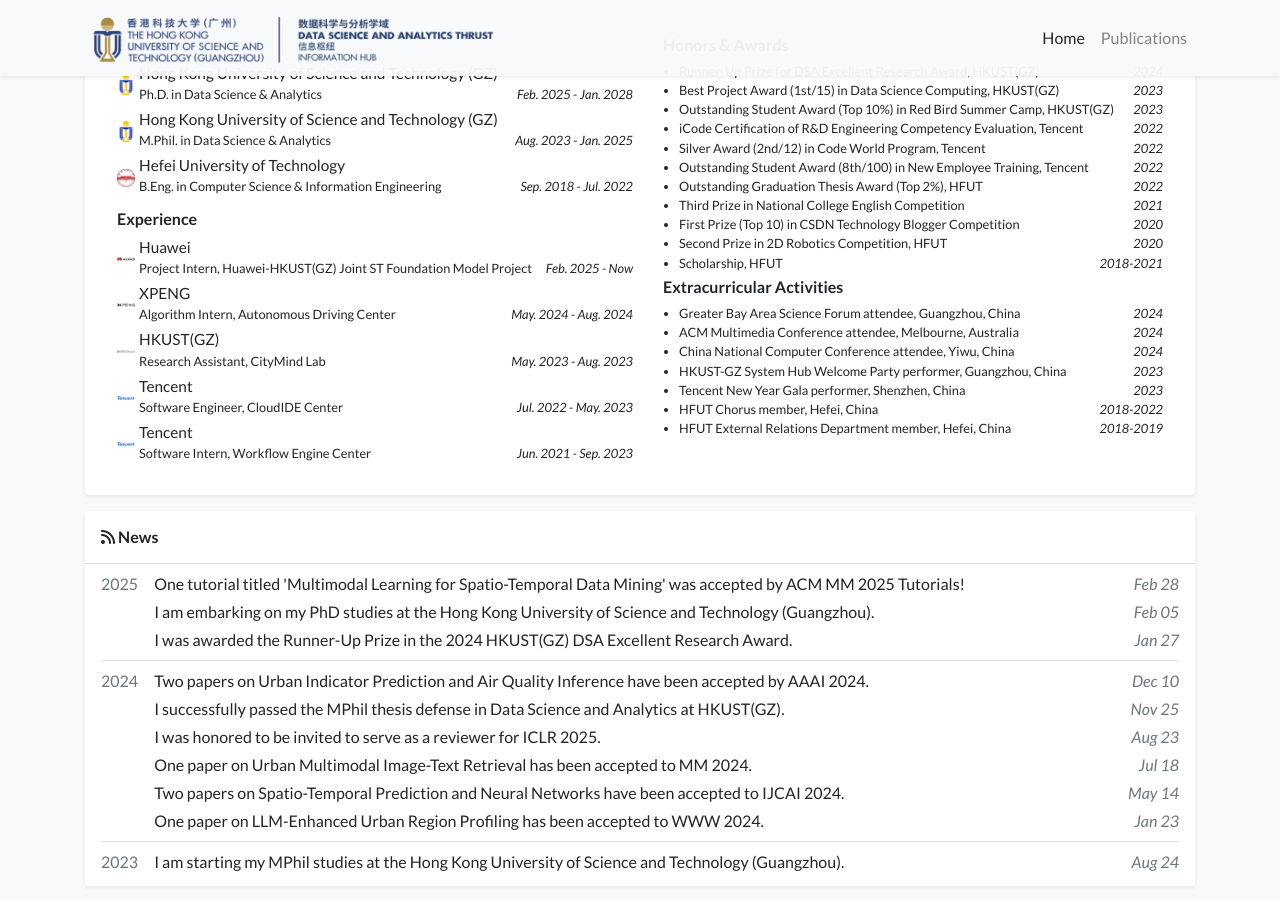
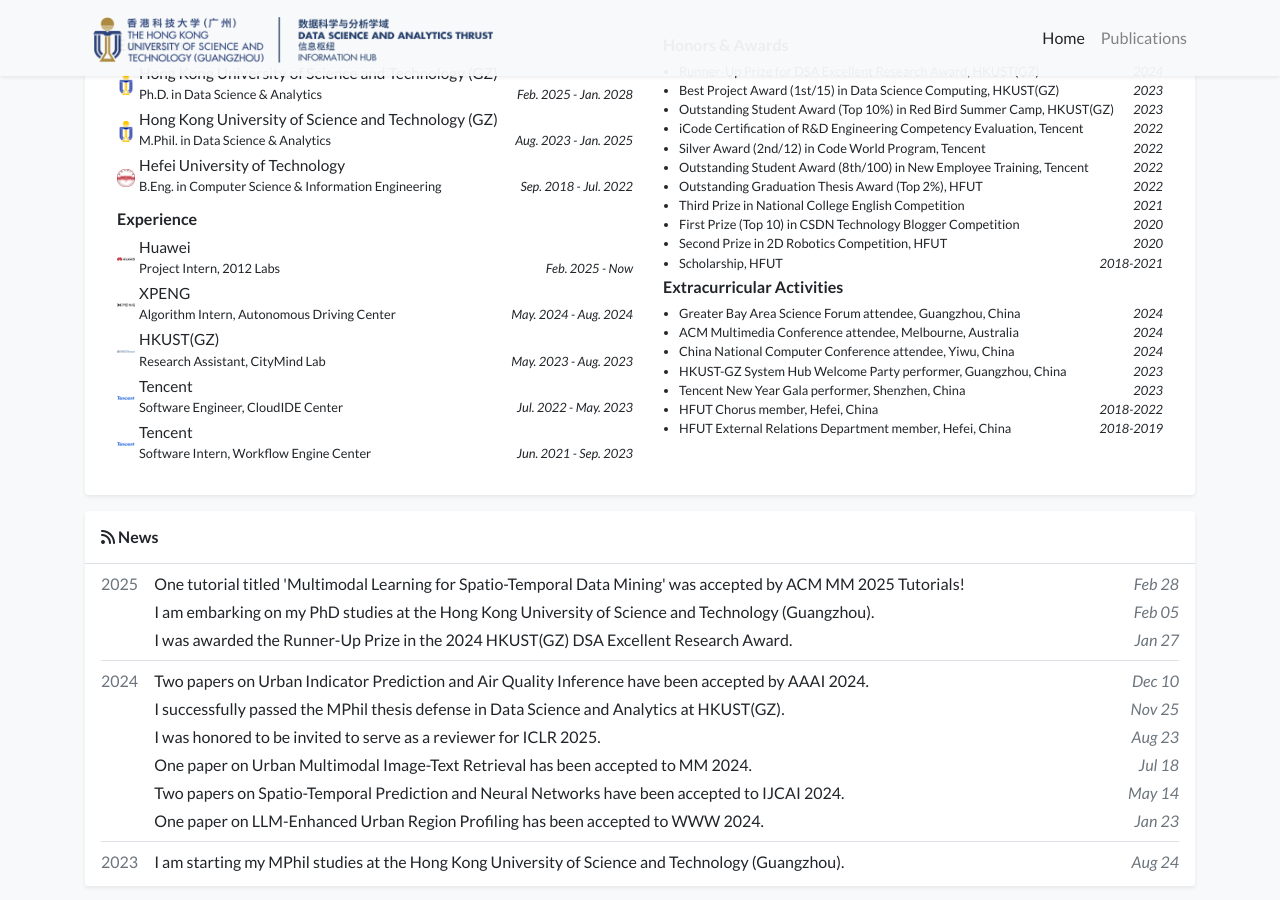
Before and after one commit to thunderlrr/songxinlei.github.io, a Jekyll site: the page built from index.html, in a window 1280 px wide and 900 px high, scrolled down 468 px. Built offline with Jekyll 4.4.1, drawn with Linux system fonts in a browser that asks for light colours; a style sheet for code colours, icons or effects is not loaded.

Commit message:
update profile

```diff
--- a/_data/profile.yml
+++ b/_data/profile.yml
@@ -48,7 +48,7 @@
 experience:
 - name: Huawei
   logo: /assets/images/badges/Huawei_company.png
-  position: Project Intern, Huawei-HKUST(GZ) Joint ST Foundation Model Project
+  position: Project Intern, 2012 Labs
   date: Feb. 2025 - Now
 - name: XPENG
   logo: /assets/images/badges/xpeng_company.png
```
